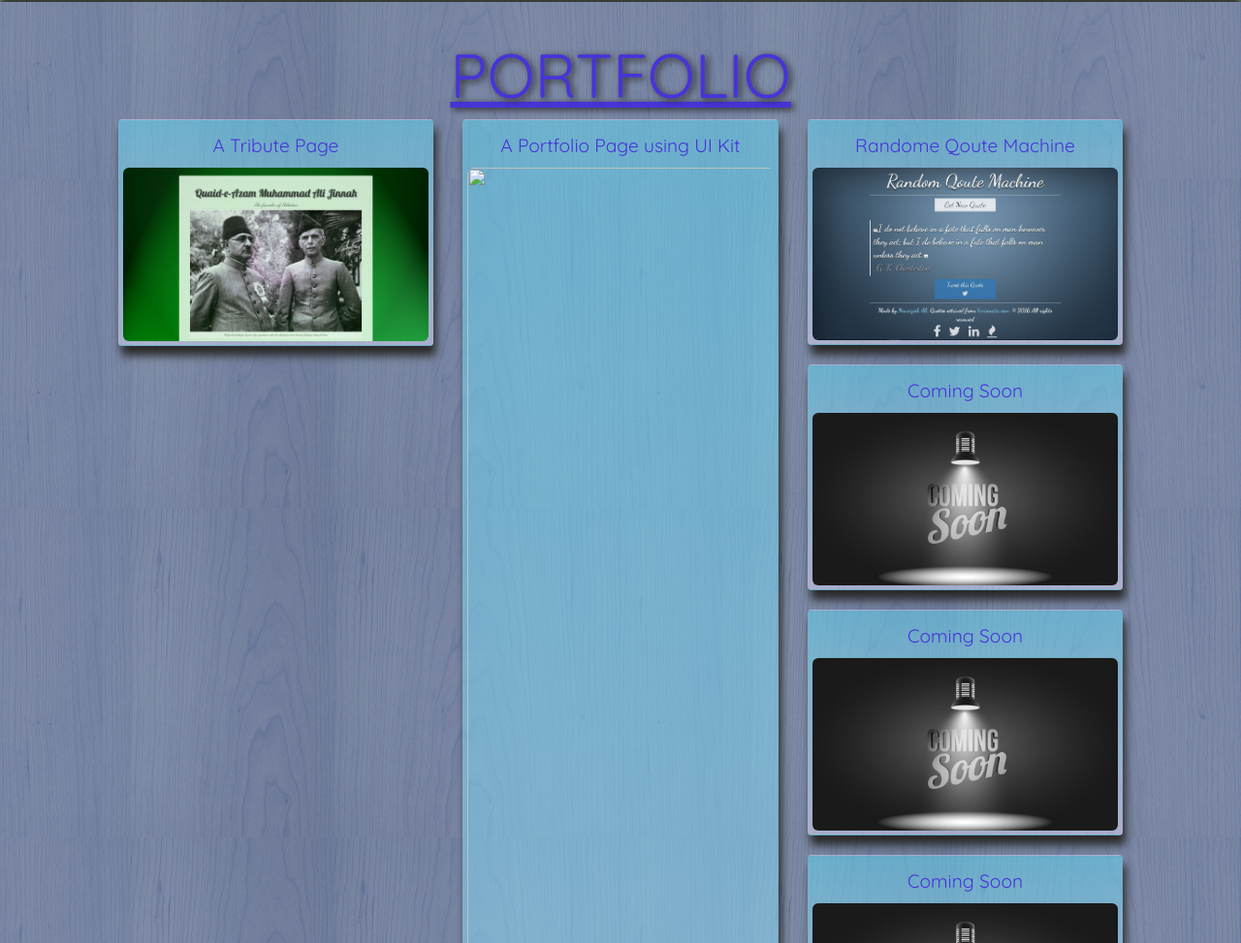
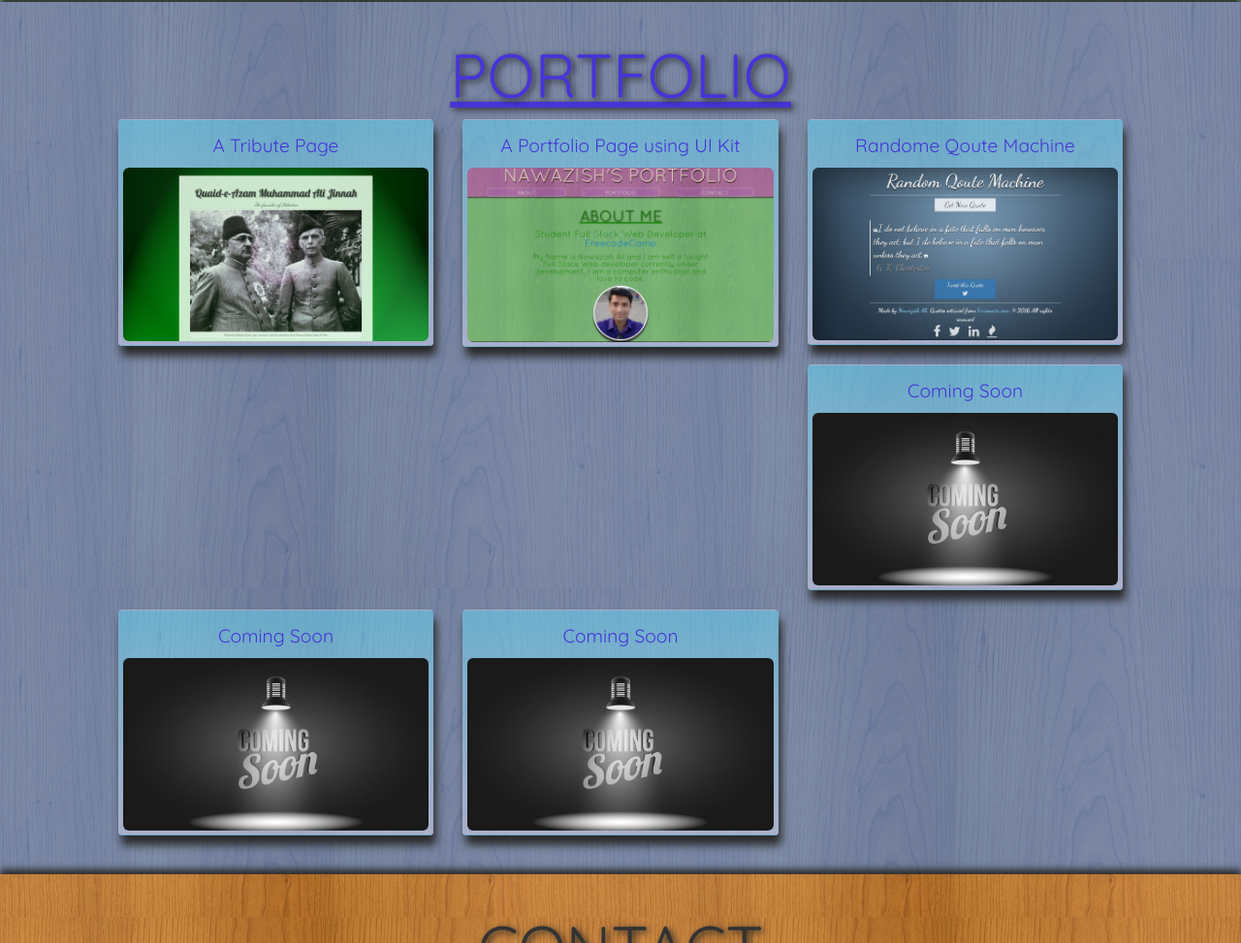
Before and after one commit to nawazishali/portfolio-bootstrap, a plain HTML site: page index.html in a window 1280 px wide. Shown: the part 754-1727 px from the top of the page at 97% size. Drawn offline with Linux system fonts and the light colour scheme.

Commit message:
Update index.html

```diff
--- a/index.html
+++ b/index.html
@@ -61,7 +61,7 @@
                     <div id="thumb2" class="thumbnail animated hid">
                         <div class="caption text-center">A Portfolio Page using UI Kit</div>
                         <a href="https://s.codepen.io/nawazish/debug/oxMRjX">
-                            <img class="img-rounded" src="Portfolio_uikit.jpg" alt="A Portfolio Page using UI Kit" title="A Portfolio Page using UI Kit"></a>
+                            <img class="img-rounded" src="images/Portfolio_uikit.jpg" alt="A Portfolio Page using UI Kit" title="A Portfolio Page using UI Kit"></a>
                     </div>
                 </div>
                 <div class="col-sm-4">
```
